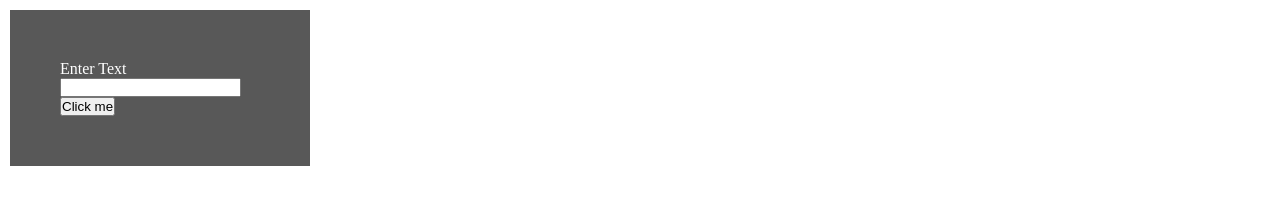
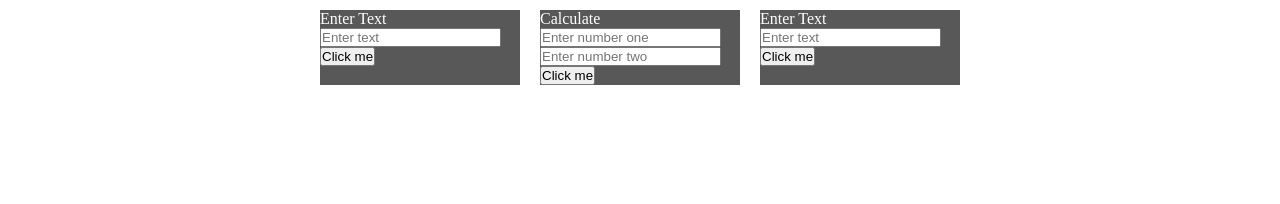
Before and after one commit to DmitryKostrov/jstutorial, a plain HTML site: page index.html in a window 1280 px wide. Shown: the part 150-354 px from the top of the page. Drawn offline with Linux system fonts and the light colour scheme.

Commit message:
0.0.1
Add
- Editable result text
- Simple calculate

```diff
--- a/index.html
+++ b/index.html
@@ -9,16 +9,34 @@
 </head>
 <body>
     <header>
-        <h1 class="result-txt">Result</h1>
+        <h1 id="result-txt">Result</h1>
     </header>
     <div class="conteiner-space">
         <card-info>
-            <form action="" method="post">
+            <form>
                 <label>Enter Text</label>
-                <input type="text">
-                <button type="submit">Click me</button>
+                <input type="text" id="message" placeholder="Enter text">
+                <input type="button" id="bt-input-text" onclick='output_simple_text()' value="Click me">
+            </form>
+        </card-info>
+        <card-info>
+            <form>
+                <label>Calculate</label>
+                <input type="number" id="number-one" placeholder="Enter number one">
+                <input type="number" id="number-two" placeholder="Enter number two">
+                <input type="button" id="bt-input-text-two" onclick='simple_calculate()' value="Click me">
+            </form>
+        </card-info>
+        <card-info>
+            <form>
+                <label>Enter Text</label>
+                <input type="text" id="message" placeholder="Enter text">
+                <input type="button" id="bt-input-text" onclick='output_simple_text()' value="Click me">
             </form>
         </card-info>
     </div>
+    <script src="src/js/main.js">
+        // Main Script - Главный скрипт
+    </script>
 </body>
 </html>
--- a/src/css/style.css
+++ b/src/css/style.css
@@ -30,13 +30,16 @@ header h1{
 }
 .conteiner-space{
     margin: 10px;
+    justify-content: center;
     display: grid;
     grid-template-columns: 200px 200px 200px;
-    row-gap: 20px;
+    grid-gap: 20px;
 }
 card-info{
     color: var(--color-text-cards);
     width: 200px;
     background-color: var(--background-color-cards);
-    padding: 50px;
 }
+#bt-input-text{
+    width: auto;
+}
--- a/src/js/main.js
+++ b/src/js/main.js
@@ -1,7 +1,17 @@
-const _result_output = document.getElementsByClassName("result-txt");
-function output_text(){
+let _result_output = document.getElementById("result-txt");
 
+
+
+function output_simple_text() {
+    let message = document.getElementById("message").value;
+    _result_output.innerHTML = message;
 }
-// function simmple_calculate(){
-//     let _number_one =
-// }
+
+
+
+function simple_calculate(){
+    let input_one = document.getElementById("number-one").value;
+    let input_two = document.getElementById("number-two").value;
+
+    _result_output.innerHTML = parseInt(input_one, 10) + parseInt(input_two, 10);
+}
```
